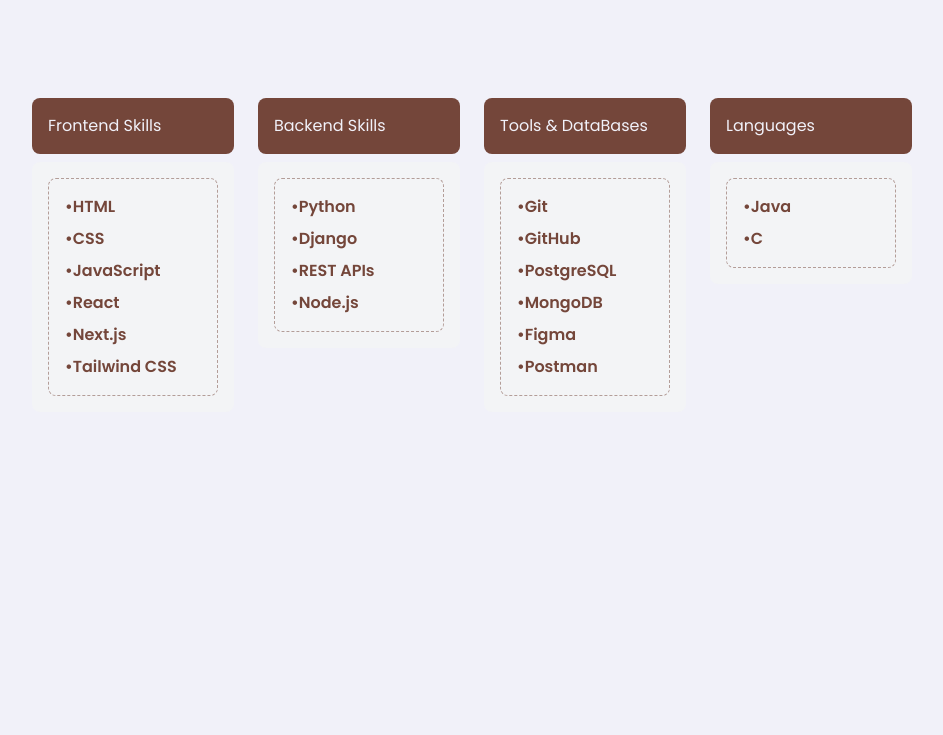
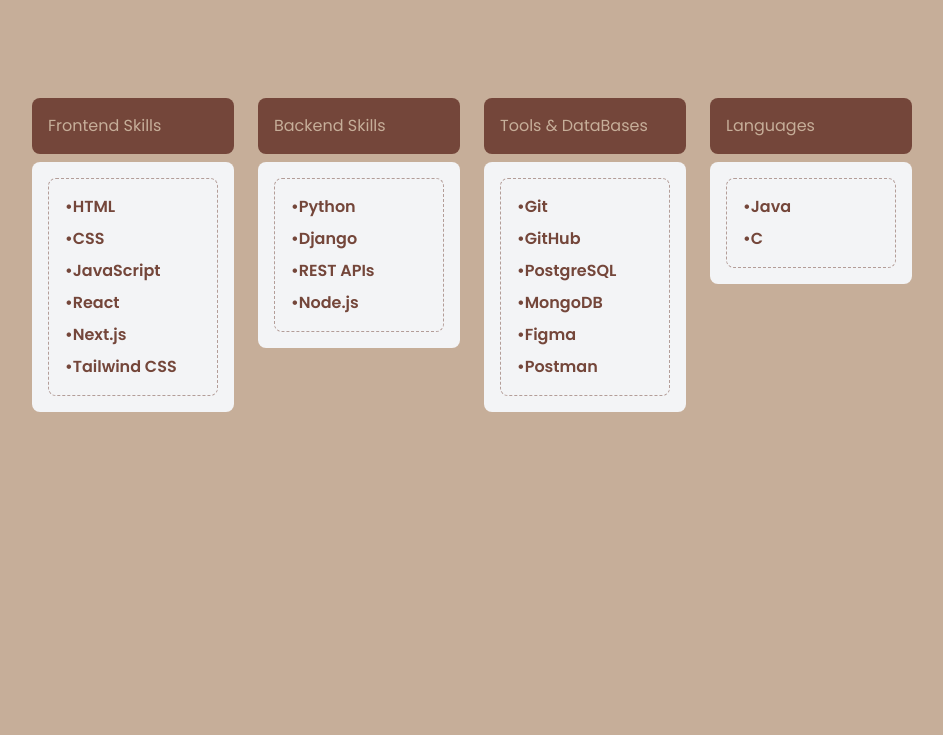
Before and after one commit to tin2027/portfolio, a Next.js app: page / in a window 1280 px wide. Shown: the part 2304-3039 px from the top of the page, without its empty margins (168-1111 px from the left). Built offline with nearby package versions, Linux system fonts and the light colour scheme.

Commit message:
chnaged the colors

```diff
--- a/app/globals.css
+++ b/app/globals.css
@@ -3,7 +3,8 @@
 :root {
   --color-primary: #74463A;
   --color-secondary: #C6AE99;
-  --color-light: #F1F1F9;
+  --color-light: #C6AE99;
+  /* --color-light: #F1F1F9; */
   --color-background: #FFFFFF;
   --font-poppins: "Poppins", sans-serif;
 }
```
